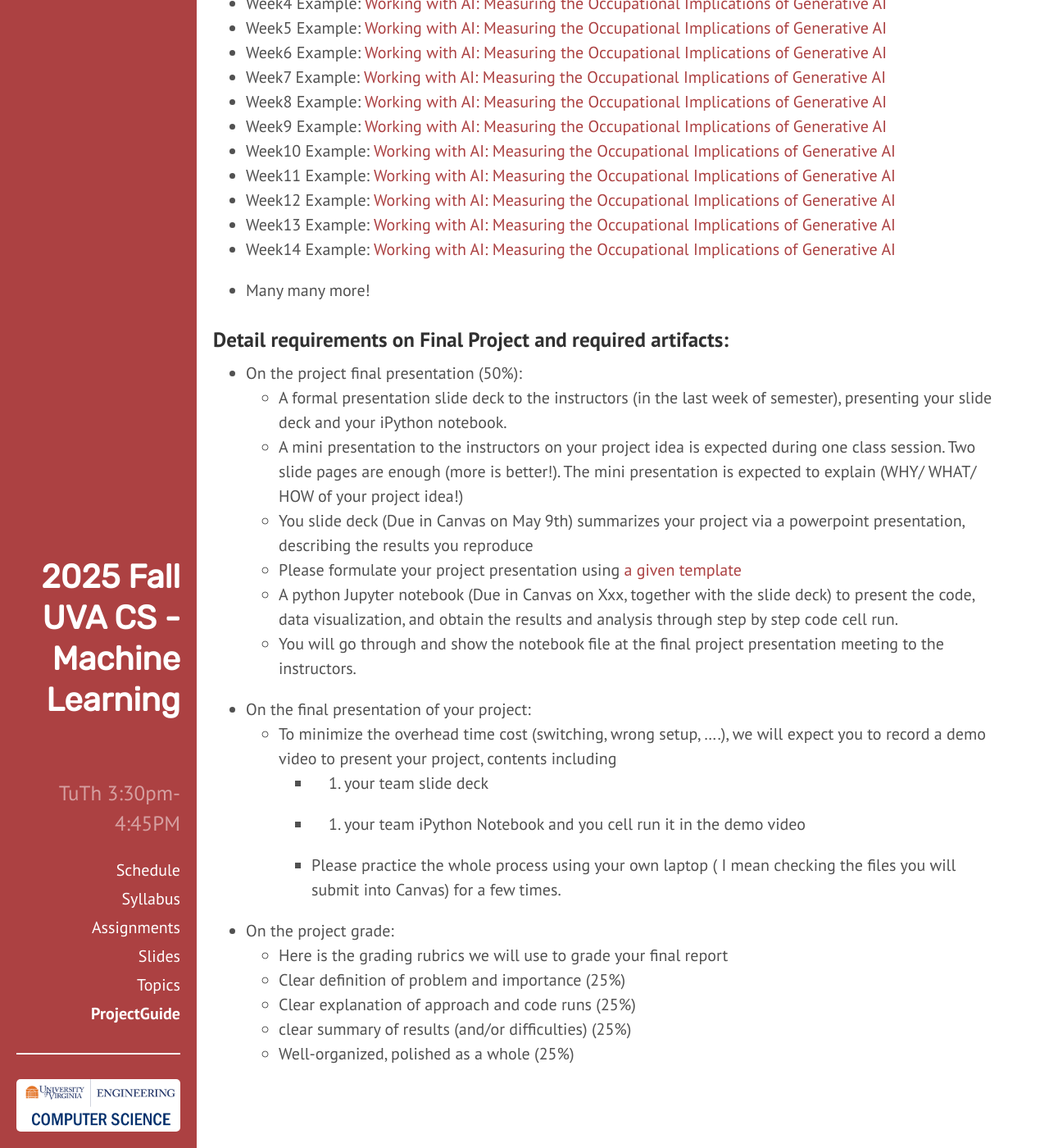
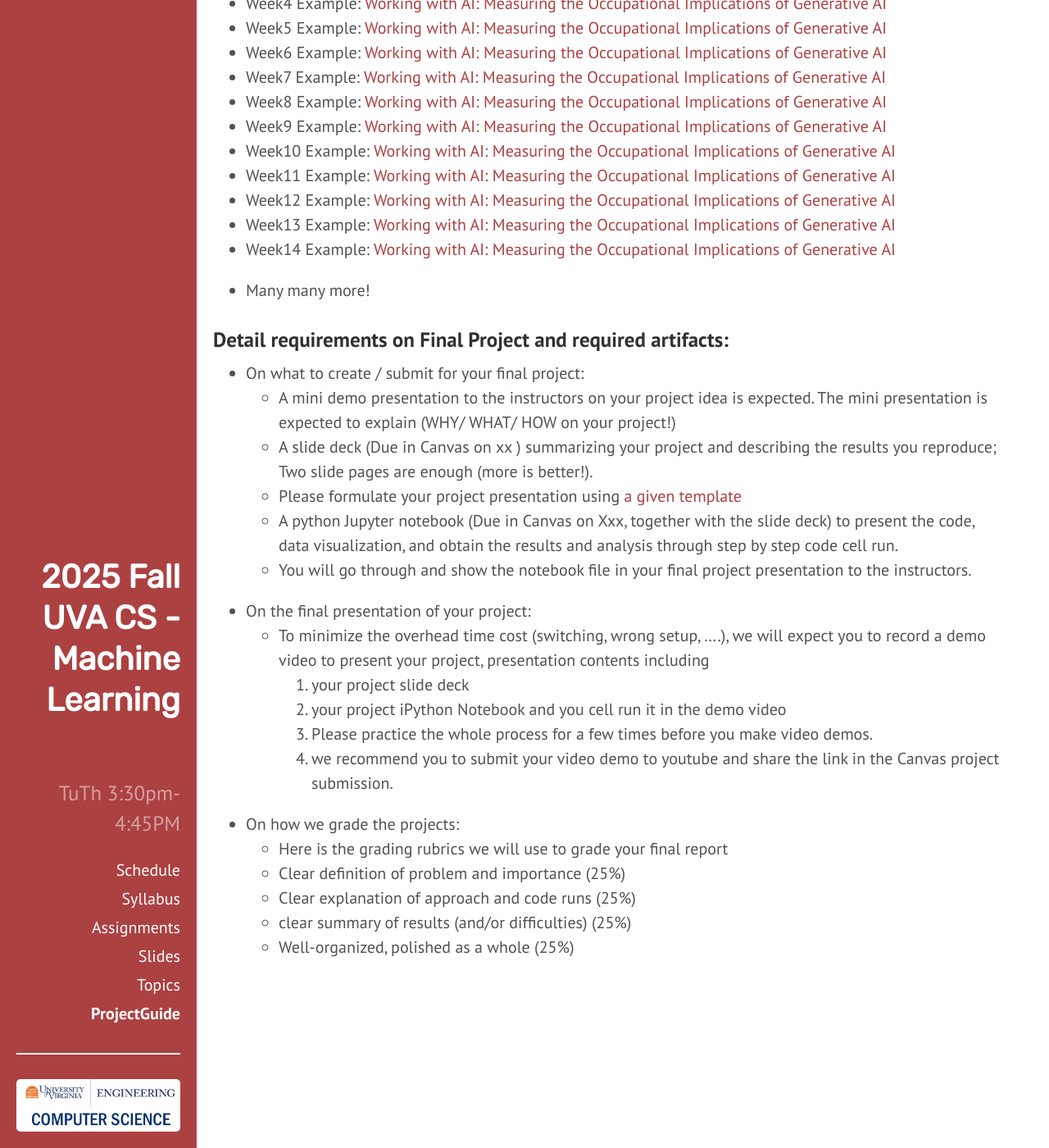
Before and after one commit to qiyanjun/2025Fall-UVA-CS-MachineLearningDeep, a Jekyll site: the page built from z25fProjects.md, in a window 1280 px wide and 1400 px high, scrolled down 324 px. Shown: the whole window at 82% size. Built offline with Jekyll 4.4.1, drawn with Linux system fonts in a browser that asks for light colours.

Commit message:
Update z25fProjects.md

```diff
--- a/z25fProjects.md
+++ b/z25fProjects.md
@@ -29,22 +29,22 @@ desc: "Final Project Information for 2025 Fall UVa CS -ML-Undergraduate"
 
 ### Detail requirements on Final Project and required artifacts:
 
-+ On the project final presentation (50%):
-  - A formal presentation slide deck to the instructors (in the last week of semester), presenting your slide deck and your iPython notebook.
-  - A mini presentation to the instructors on your project idea is expected during one class session. Two slide pages are enough (more is better!). The mini presentation is expected to explain  (WHY/ WHAT/ HOW of your project idea!)
-  - You slide deck (Due in Canvas on May 9th) summarizes your project via a powerpoint presentation, describing the results you reproduce
++ On what to create / submit for your final project:
+  - A mini demo presentation to the instructors on your project idea is expected. The mini presentation is expected to explain  (WHY/ WHAT/ HOW on your project!)
+  - A slide deck (Due in Canvas on xx ) summarizing your project  and describing the results you reproduce; Two slide pages are enough (more is better!).
   - Please formulate your project presentation using [a given template]({{ site.baseurl }}/Lectures/Project-PresentationTemplate.pptx)
   - A python Jupyter notebook (Due in Canvas on Xxx, together with the slide deck) to present the code, data visualization, and obtain the results and analysis through step by step code cell run.
-  - You will go through and show the notebook file at the final project presentation meeting to the instructors.
+  - You will go through and show the notebook file in your final project presentation  to the instructors.
 
 + On the final presentation of your project:
-  - To minimize the overhead time cost (switching, wrong setup, ….), we will expect you to record a demo video to present your project, contents including
-    - 1. your team slide deck
-    - 2. your team iPython Notebook and you cell run it in the demo video
-    - Please practice the whole process using your own laptop ( I mean checking the files you will submit into Canvas) for a few times.
+  - To minimize the overhead time cost (switching, wrong setup, ….), we will expect you to record a demo video to present your project, presentation contents including
+    1. your project slide deck
+    2. your project iPython Notebook and you cell run it in the demo video
+    3. Please practice the whole process for a few times before you make video demos.
+    4. we recommend you to submit your video demo to youtube and share the link in the Canvas project submission.
 
 
-+ On the project grade:
++ On how we grade the projects:
   - Here is the grading rubrics we will use to grade your final report
   - Clear definition of problem and importance (25%)
   - Clear explanation of approach and code runs (25%)
```
